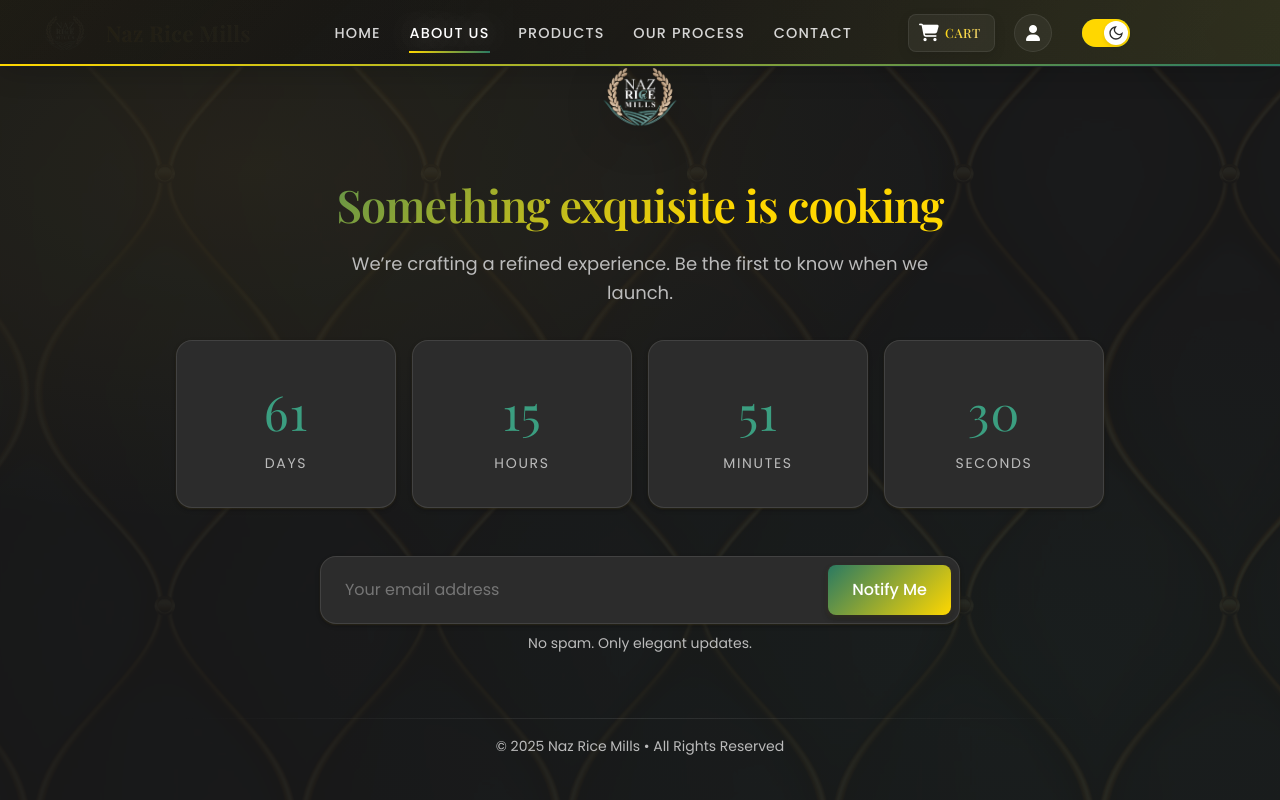
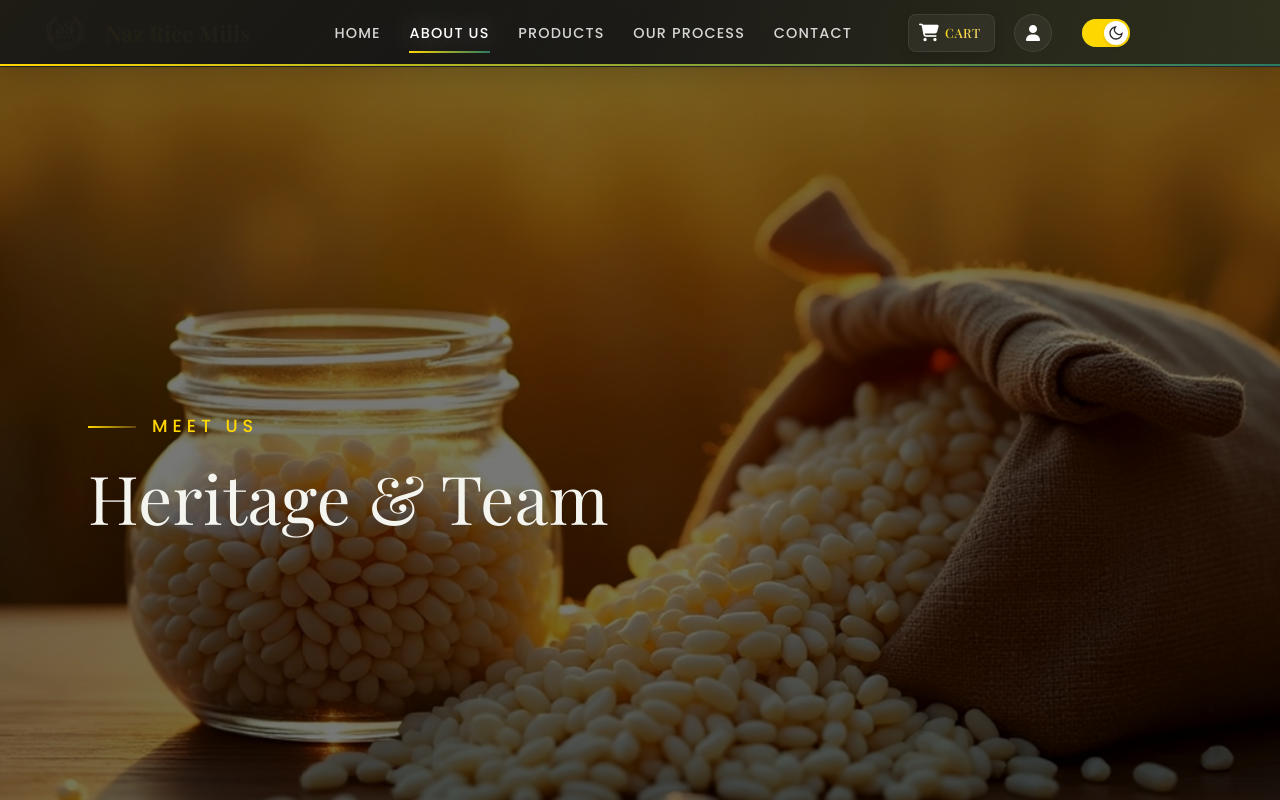
Before and after one commit to ghost45555/nazricemills-railway, an Angular app: page /about in a window 1280 px wide. Shown: the top 800 px of the page. Built offline with nearby package versions, Linux system fonts and the light colour scheme.

Commit message:
remcomin6

```diff
--- a/src/app/app.component.html
+++ b/src/app/app.component.html
@@ -3,12 +3,7 @@
     <app-theme-toggle class="theme-toggle-position"></app-theme-toggle>
   </app-navbar>
 
-  <!-- <router-outlet></router-outlet> -->
-
-
-  <!-- Temporarily show Coming Soon instead of routed pages -->
-
-    <app-coming-soon></app-coming-soon>
+  <router-outlet></router-outlet>
 
 
   <app-footer></app-footer>
--- a/src/app/app.component.ts
+++ b/src/app/app.component.ts
@@ -7,7 +7,6 @@ import { ThemeToggleComponent } from './theme-toggle/theme-toggle.component';
 import { filter } from 'rxjs/operators';
 import { LoadingService } from './services/loading.service';
 import { LoadingContainerComponent } from './shared/components/loading-container/loading-container.component';
-import { ComingSoonComponent } from './pages/coming-soon/coming-soon.component';
 
 
 @Component({
@@ -18,8 +17,7 @@ import { ComingSoonComponent } from './pages/coming-soon/coming-soon.component';
         NavbarComponent,
         FooterComponent,
         ThemeToggleComponent,
-        LoadingContainerComponent,
-        ComingSoonComponent
+        LoadingContainerComponent
     ],
     templateUrl: './app.component.html',
     styleUrls: ['./app.component.css']
--- a/src/app/app.routes.ts
+++ b/src/app/app.routes.ts
@@ -5,6 +5,14 @@ import { ExtraInfoContentComponent } from './pages/extra-info/extra-info-content
 export const routes: Routes = [
   {
     path: '',
+    loadComponent: () => import('./pages/coming-soon/coming-soon.component').then(m => m.ComingSoonComponent)
+  },
+  // {
+  //   path: '',
+  //   loadComponent: () => import('./pages/home/home.component').then(m => m.HomeComponent)
+  // },
+  {
+    path: 'home',
     loadComponent: () => import('./pages/home/home.component').then(m => m.HomeComponent)
   },
   {
```
